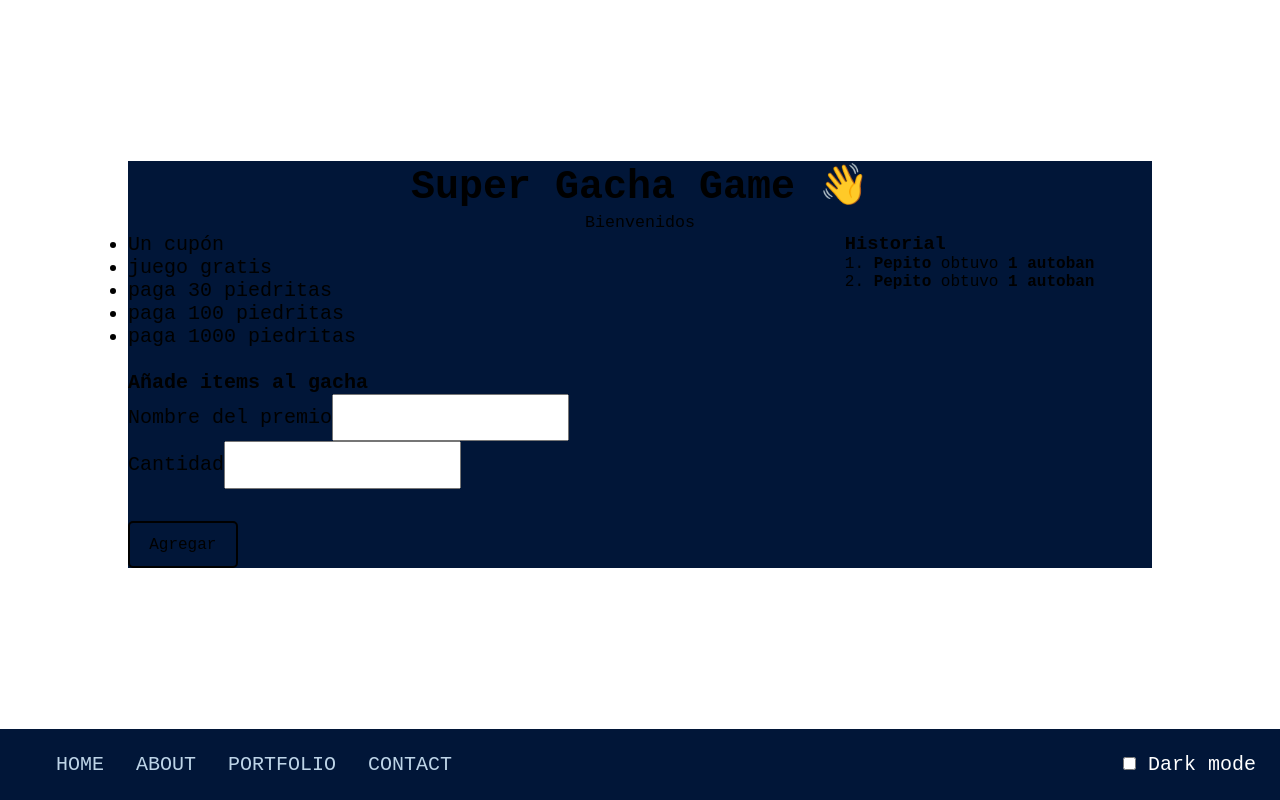
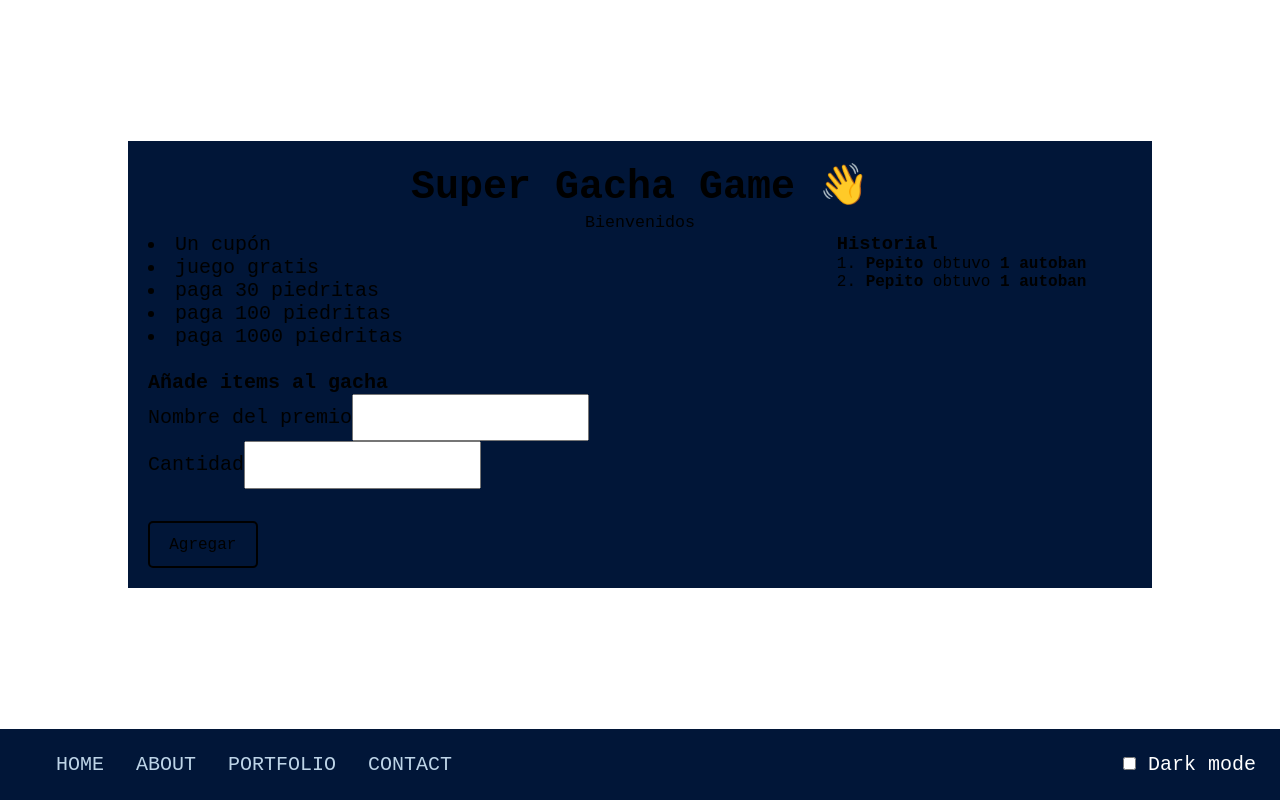
Before and after one commit to YarodCha/YarodCha.github.io, a React (Create React App) app: page /SuperGachaGame in a window 1280 px wide. Built offline with nearby package versions, Linux system fonts and the light colour scheme.

Commit message:
fix: add padding to GachaContainer

```diff
--- a/src/pages/SuperGachaGame/SuperGachaGame.css
+++ b/src/pages/SuperGachaGame/SuperGachaGame.css
@@ -1,4 +1,5 @@
 .supergachagame-container {
+  padding: 1em;
   min-width: 80%;
   display: grid;
   grid-template-columns: 1fr 30%;
@@ -11,6 +12,9 @@
 .supergachagame-content {
   text-align: initial;
 }
+.supergachagame-content ul {
+  list-style-position: inside;
+}
 .supergachagame-history {
   text-align: initial;
   font-size: 16px;
```
